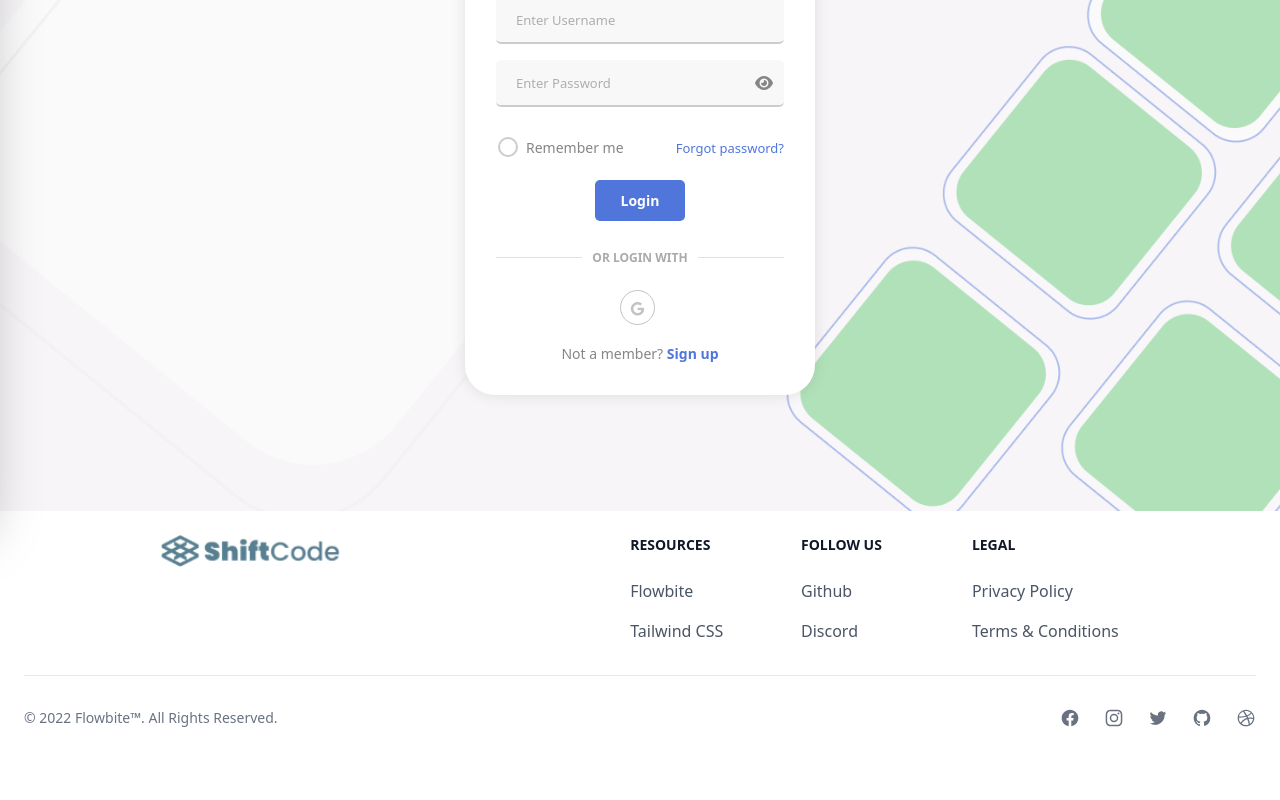
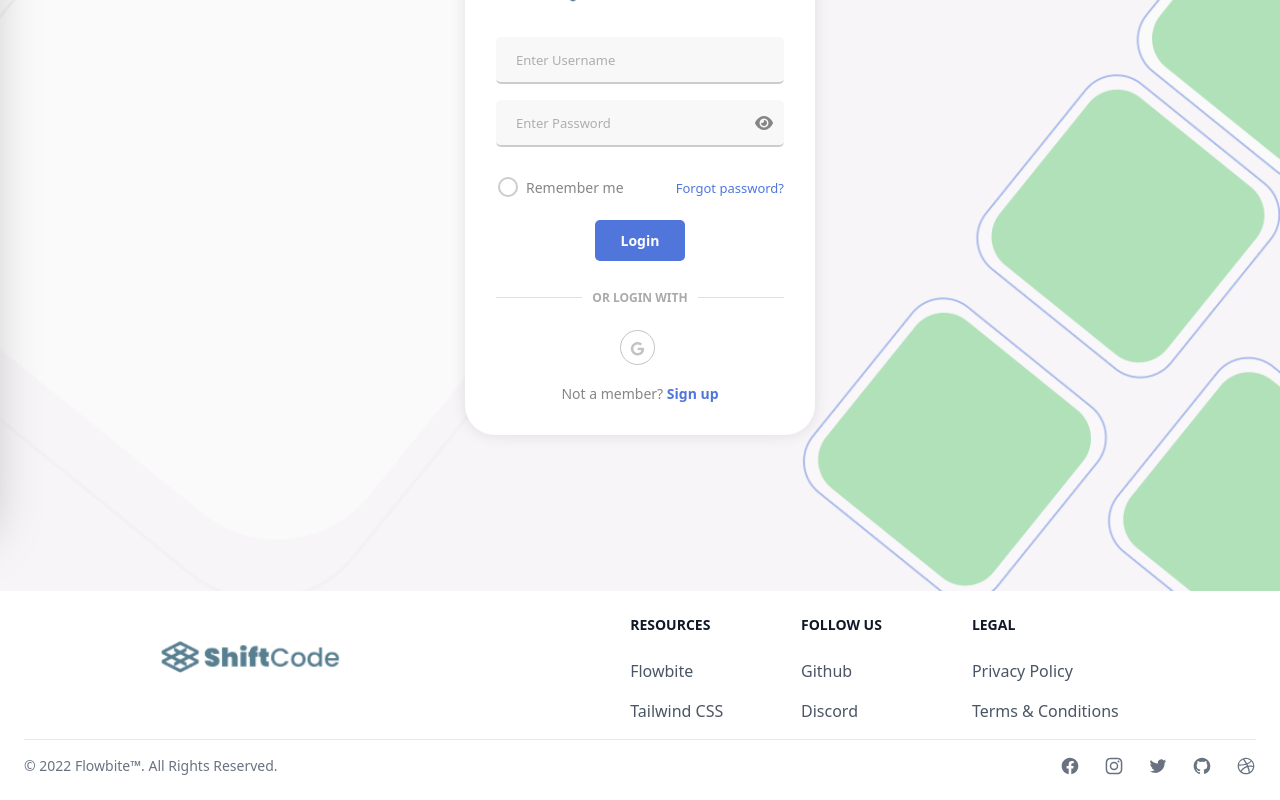
Before and after one commit to alyyissa/shift-Academy, a React app in the folder frontend/: page /login in a window 1280 px wide. Shown: the part 279-1079 px from the top of the page. Before the commit the page ends 1031 px from the top, so only its background shows below. Built offline with nearby package versions, Linux system fonts and the light colour scheme; the HTML template or start-up script is replaced by a standard one.

Commit message:
Frontend: Fixed classes and styles in footer and signup page

```diff
--- a/frontend/src/components/Footer.jsx
+++ b/frontend/src/components/Footer.jsx
@@ -7,7 +7,7 @@ const Footer = () => {
     <footer class="p-4 bg-white sm:p-6 dark:bg-gray-800">
     <div class="mx-auto max-w-7xl">
         <div class="md:flex md:justify-around">
-            <div class="mb-6 md:mb-0">
+            <div class="mb-6 flex justify-center">
                 <Link to="/" class="flex items-center">
                     <img src={assets.logo} class="mr-3 h-8" alt="FlowBite Logo" />
                 </Link>
@@ -48,7 +48,7 @@ const Footer = () => {
                 </div>
             </div>
         </div>
-        <hr class="my-6 border-gray-200 sm:mx-auto dark:border-gray-700 lg:my-8" />
+        <hr class="my-4 border-gray-200 sm:mx-auto dark:border-gray-700" />
         <div class="sm:flex sm:items-center sm:justify-between">
             <span class="text-sm text-gray-500 sm:text-center dark:text-gray-400">© 2022 <a href="https://flowbite.com" class="hover:underline">Flowbite™</a>. All Rights Reserved.
             </span>
--- a/frontend/src/pages/Auth/Login.jsx
+++ b/frontend/src/pages/Auth/Login.jsx
@@ -27,7 +27,7 @@ const Login = () => {
 
   return (
     <div
-      className="bg-cover bg-no-repeat bg-center h-[90vh] flex justify-center items-center px-3 sm:px-4 md:px-11 lg:px-13 xl:px-14 2xl:px-16"
+      className="bg-cover bg-no-repeat bg-center h-[100vh] flex justify-center items-center px-3 sm:px-4 md:px-11 lg:px-13 xl:px-14 2xl:px-16"
       style={{ backgroundImage: `url(${assets.background})` }}
     >
       <div className="flex justify-center items-center flex-col">
--- a/frontend/src/pages/Auth/Signup.jsx
+++ b/frontend/src/pages/Auth/Signup.jsx
@@ -25,13 +25,13 @@ const Signup = () => {
 
   if (loading) return <Loading />;
   return (
-    <div className="bg-cover bg-no-repeat bg-center h-[110vh] flex justify-center items-center px-3 sm:px-4 md:px-11 lg:px-13 xl:px-14 2xl:px-16"
+    <div className="bg-cover bg-no-repeat bg-center h-screen flex justify-center items-center px-3 sm:px-4 md:px-11 lg:px-13 xl:px-14 2xl:px-16"
     style={{ backgroundImage: `url(${assets.background})` }}>
         <div  className="flex justify-center items-center flex-col">
-            <div className="relative z-[1] max-w-[500px] ">
+            <div className="relative max-w-[500px]">
                 <div className={`${styles["login-page"]}`}>
                     <form
-                    className={`${styles["signup-form"]} sm:w-[450px] w-full bg-[#fff] border-[1px] border-solid border-transparent rounded-[30px]`}
+                    className={`${styles["signup-form"]} sm:w-[450px] w-full bg-[#fff] border border-solid border-transparent rounded-[30px]`}
                     method="post"
                     >
                         <div className={`${styles.imgcontainer} flex justify-center relative mt-[24px] mb-[12px]`}>
@@ -44,7 +44,7 @@ const Signup = () => {
                                 <input
                                 type="text"
                                 placeholder="Enter Username"
-                                className="focus:rounded-[5px] focus:border-b-[2px] focus:border-solid focus:border-[#5076db] focus:outline-[0] w-full inline-block transition-all duration-[0.3s] ease-in-out rounded-[5px] border-b-[2px] text-[14px] text-[#666] bg-[#f8f8f8] border-solid border-[#ccc] py-[12px] px-[20px] my-[8px]"
+                                className="focus:rounded-[5px] focus:border-b-2 focus:border-solid focus:border-coprimary focus:outline-0 w-full inline-block transition-all duration-300 ease-in-out rounded-[5px] border-b-2 text-[14px] text-[#666] bg-[#f8f8f8] border-solid border-[#ccc] py-[12px] px-[20px] my-[8px]"
                                 name="uname"
                                 required
                                 />
@@ -54,7 +54,7 @@ const Signup = () => {
                                 <input
                                 type="email"
                                 placeholder="Enter Email"
-                                className="focus:rounded-[5px] focus:border-b-[2px] focus:border-solid focus:border-[#5076db] focus:outline-[0] w-full inline-block transition-all duration-[0.3s] ease-in-out rounded-[5px] border-b-[2px] text-[14px] text-[#666] bg-[#f8f8f8] border-solid border-[#ccc] py-[12px] px-[20px] my-[8px]"
+                                className="focus:rounded-[5px] focus:border-b-2 focus:border-solid focus:border-[#5076db] focus:outline-[0] w-full inline-block transition-all duration-[0.3s] ease-in-out rounded-[5px] border-b-[2px] text-[14px] text-[#666] bg-[#f8f8f8] border-solid border-[#ccc] py-[12px] px-[20px] my-[8px]"
                                 name="email"
                                 required
                                 />
```
